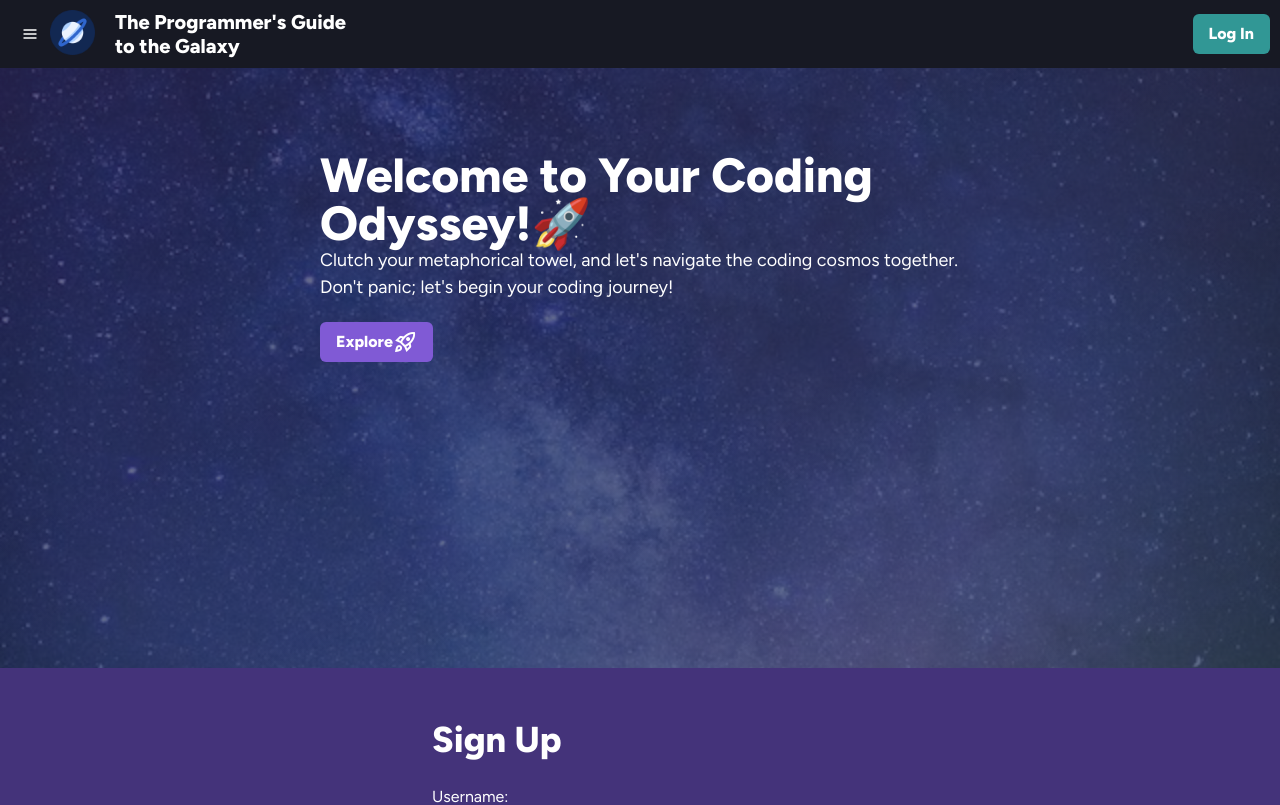
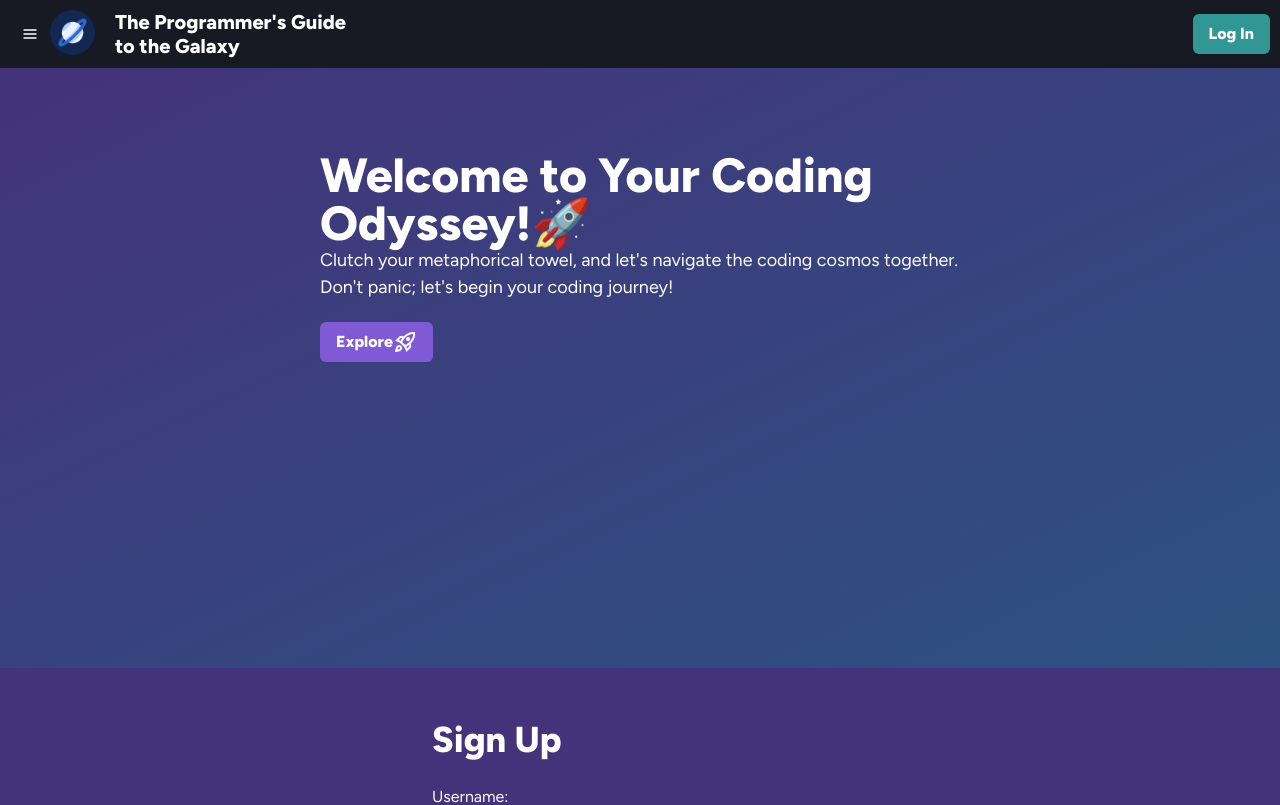
Before and after one commit to beastrobel/project3, a React (Vite) app in the folder client/: page / in a window 1280 px wide. Shown: the top 805 px of the page. Built offline with nearby package versions, Linux system fonts and the light colour scheme; no server answers.

Commit message:
Optimization

```diff
--- a/client/src/pages/Homepage.jsx
+++ b/client/src/pages/Homepage.jsx
@@ -5,7 +5,7 @@ import { Link } from 'react-router-dom';
 
 //Chakra UI Styling
 const heroBoxStyles = {
-  bgGradient: "linear(to-tl, blue.900, purple.900)",
+  bgGradient: "linear(to-tl, blue.700, purple.800)",
   h: "600px",
 };
 
@@ -37,7 +37,6 @@ function Homepage() {
   return (
     <>
       <Box as="section" sx={heroBoxStyles}>
-        <Image src="/andy-holmes-rCbdp8VCYhQ-unsplash.jpg" sx={imageStyles} />
         <Box sx={heroTextStyles}>
           <Heading size="2xl">Welcome to Your Coding Odyssey!🚀</Heading>
           <Text fontSize="18px">
```
